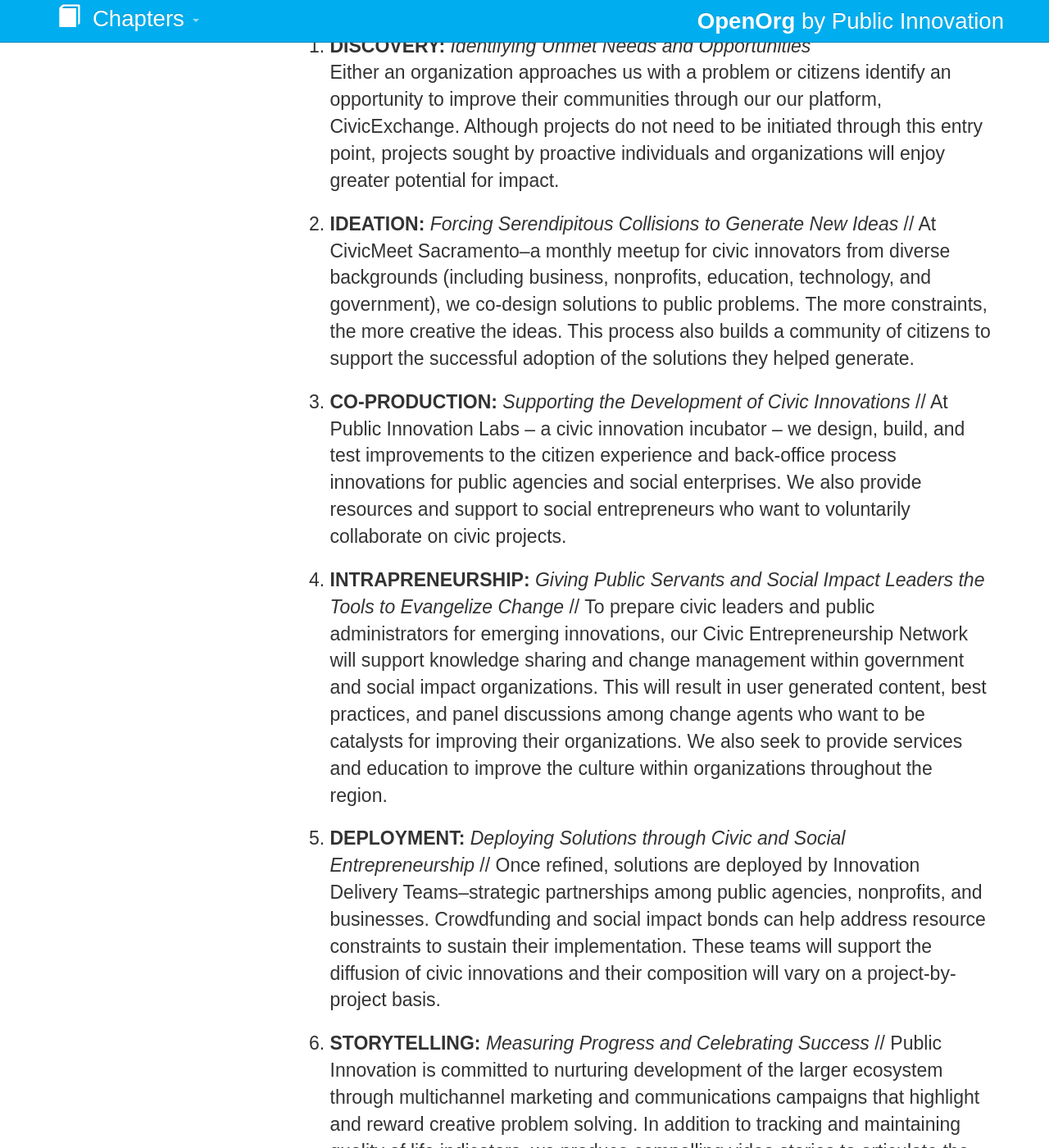
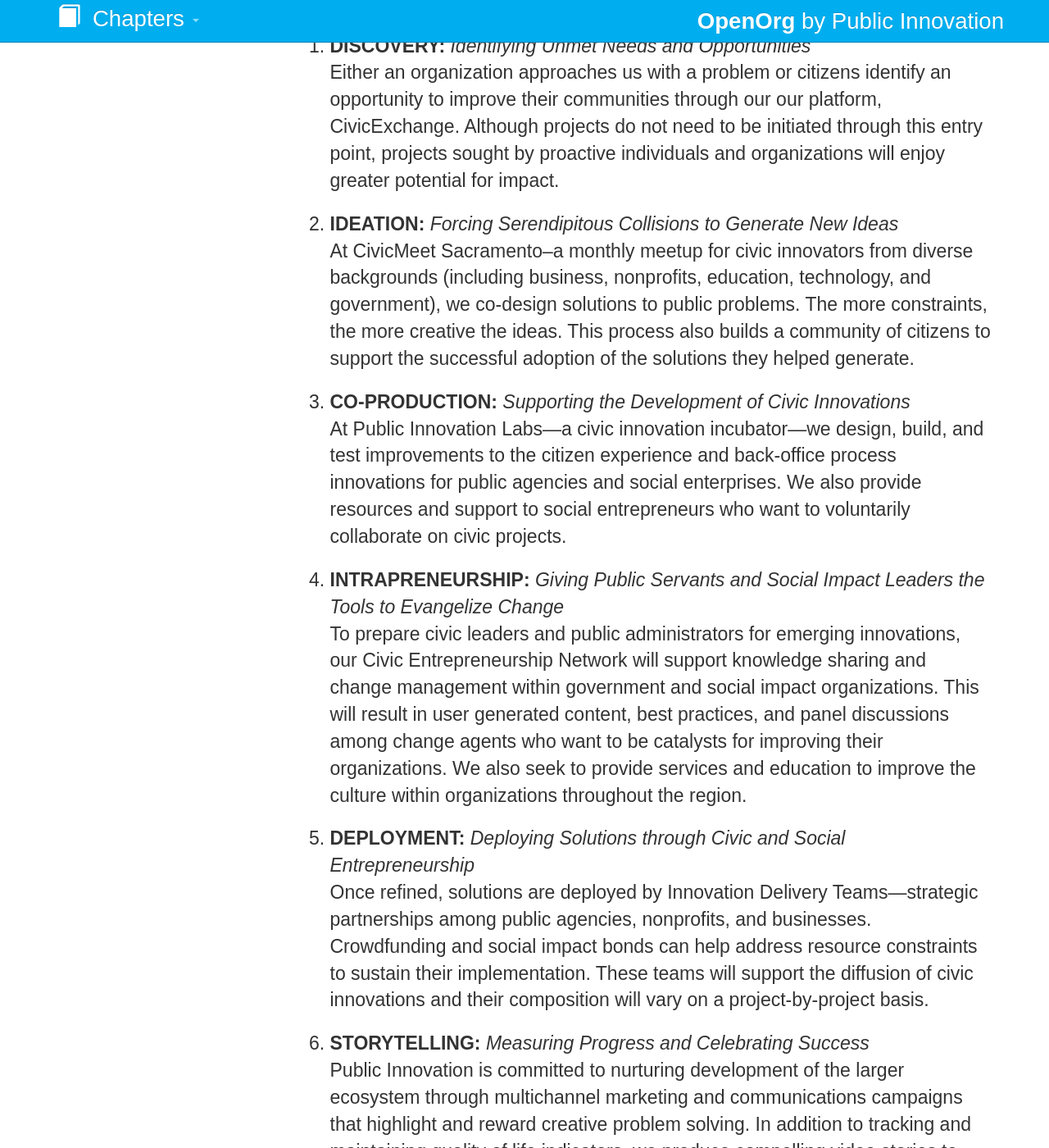
Before and after one commit to publicinnovation/openorg, a Jekyll site: the page built from chapters/3_social-impact-model.md, in a window 1280 px wide and 1400 px high, scrolled down 9608 px. Shown: the whole window at 82% size. Built offline with Jekyll 4.4.1, drawn with Linux system fonts in a browser that asks for light colours; nearby versions of some CDN libraries; Markdown is read by kramdown in place of the engine named in the settings; comment, search, counter and statistics services are not loaded; some of the changed text lies outside the part shown.

Commit message:
add line ch3 linebreaks

```diff
--- a/chapters/3_social-impact-model.md
+++ b/chapters/3_social-impact-model.md
@@ -198,15 +198,15 @@
 
 1. __DISCOVERY:__ *Identifying Unmet Needs and Opportunities* <br /> Either an organization approaches us with a problem or citizens identify an opportunity to improve their communities through our our platform, CivicExchange. Although projects do not need to be initiated through this entry point, projects sought by proactive individuals and organizations will enjoy greater potential for impact.
 
-2. __IDEATION:__ *Forcing Serendipitous Collisions to Generate New Ideas* // At CivicMeet Sacramento--a monthly meetup for civic innovators from diverse backgrounds (including business, nonprofits, education, technology, and government), we co-design solutions to public problems. The more constraints, the more creative the ideas. This process also builds a community of citizens to support the successful adoption of the solutions they helped generate.
+2. __IDEATION:__ *Forcing Serendipitous Collisions to Generate New Ideas* <br /> At CivicMeet Sacramento--a monthly meetup for civic innovators from diverse backgrounds (including business, nonprofits, education, technology, and government), we co-design solutions to public problems. The more constraints, the more creative the ideas. This process also builds a community of citizens to support the successful adoption of the solutions they helped generate.
 
-3. __CO-PRODUCTION:__ *Supporting the Development of Civic Innovations* // At Public Innovation Labs -- a civic innovation incubator -- we design, build, and test improvements to the citizen experience and back-office process innovations for public agencies and social enterprises. We also provide resources and support to social entrepreneurs who want to voluntarily collaborate on civic projects.
+3. __CO-PRODUCTION:__ *Supporting the Development of Civic Innovations* <br /> At Public Innovation Labs&mdash;a civic innovation incubator&mdash;we design, build, and test improvements to the citizen experience and back-office process innovations for public agencies and social enterprises. We also provide resources and support to social entrepreneurs who want to voluntarily collaborate on civic projects.
 
-4. __INTRAPRENEURSHIP:__ *Giving Public Servants and Social Impact Leaders the Tools to Evangelize Change* // To prepare civic leaders and public administrators for emerging innovations, our Civic Entrepreneurship Network will support knowledge sharing and change management within government and social impact organizations. This will result in user generated content, best practices, and panel discussions among change agents who want to be catalysts for improving their organizations. We also seek to provide services and education to improve the culture within organizations throughout the region.
+4. __INTRAPRENEURSHIP:__ *Giving Public Servants and Social Impact Leaders the Tools to Evangelize Change* <br /> To prepare civic leaders and public administrators for emerging innovations, our Civic Entrepreneurship Network will support knowledge sharing and change management within government and social impact organizations. This will result in user generated content, best practices, and panel discussions among change agents who want to be catalysts for improving their organizations. We also seek to provide services and education to improve the culture within organizations throughout the region.
 
-5. __DEPLOYMENT:__ *Deploying Solutions through Civic and Social Entrepreneurship* // Once refined, solutions are deployed by Innovation Delivery Teams--strategic partnerships among public agencies, nonprofits, and businesses. Crowdfunding and social impact bonds can help address resource constraints to sustain their implementation. These teams will support the diffusion of civic innovations and their composition will vary on a project-by-project basis.
+5. __DEPLOYMENT:__ *Deploying Solutions through Civic and Social Entrepreneurship* <br /> Once refined, solutions are deployed by Innovation Delivery Teams&mdash;strategic partnerships among public agencies, nonprofits, and businesses. Crowdfunding and social impact bonds can help address resource constraints to sustain their implementation. These teams will support the diffusion of civic innovations and their composition will vary on a project-by-project basis.
 
-6. __STORYTELLING:__ *Measuring Progress and Celebrating Success* // Public Innovation is committed to nurturing development of the larger ecosystem through multichannel marketing and communications campaigns that highlight and reward creative problem solving. In addition to tracking and maintaining quality of life indicators, we produce compelling video stories to articulate the value proposition of civic entrepreneurship.
+6. __STORYTELLING:__ *Measuring Progress and Celebrating Success* <br /> Public Innovation is committed to nurturing development of the larger ecosystem through multichannel marketing and communications campaigns that highlight and reward creative problem solving. In addition to tracking and maintaining quality of life indicators, we produce compelling video stories to articulate the value proposition of civic entrepreneurship.
 
 Although this is our preferred process for project execution and reflects our theory of change, we will offer flexibility to clients who approach us with specific needs that do not require a comprehensive approach. Similarly, we expect our process to evolve based upon our analysis of key performance indicators. Lastly, while the process appears linear, it is often synchronous and iterative.
 
```
